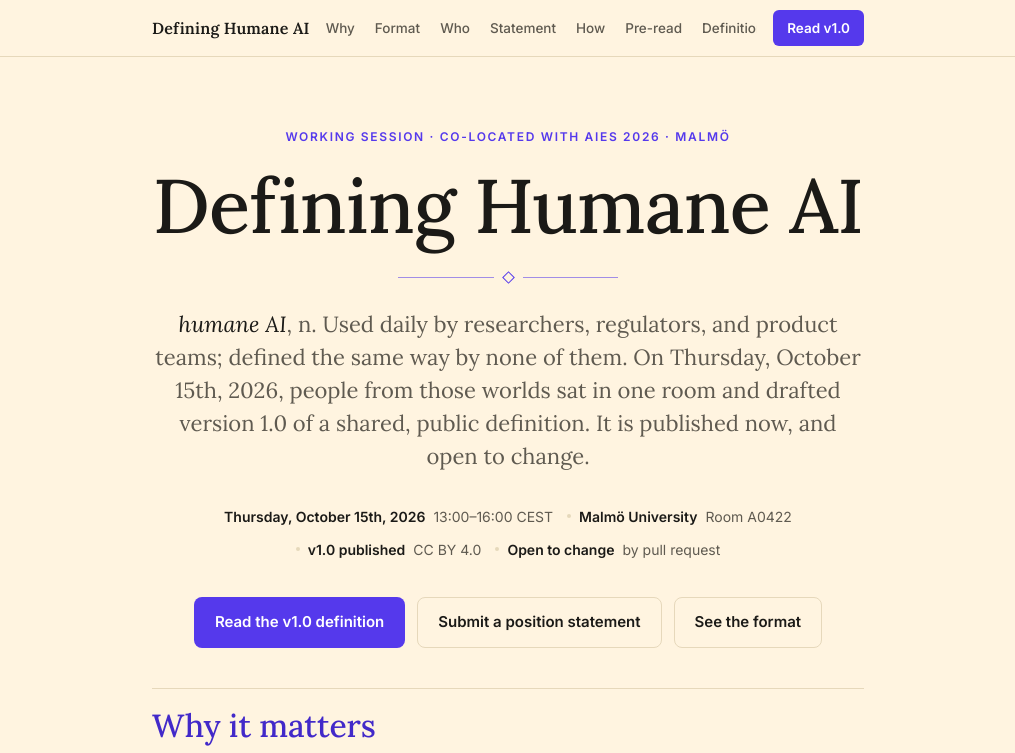
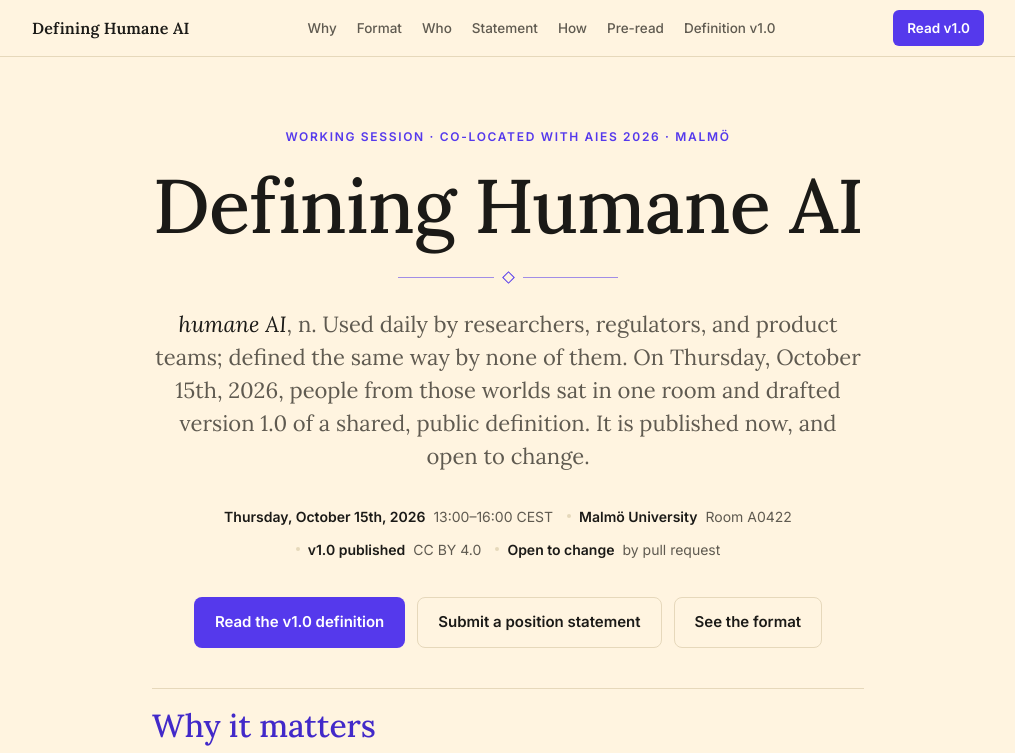
Before and after one commit to buildinghumanetech/defining-humane-ai, a plain HTML site: page index.html in a window 1280 px wide. Shown: the top 753 px of the page, without its empty margins (132-1147 px from the left). Drawn offline with Linux system fonts and the light colour scheme.

Commit message:
Fix nav: stop clipping 'Definition v1.0' link
Co-Authored-By: Claude Opus 5.5 <noreply@anthropic.com>
Claude-Session: https://claude.ai/code/session_01SPRMTZGMgZM1mC4pkWmpKm

```diff
--- a/index.html
+++ b/index.html
@@ -92,7 +92,7 @@
     backdrop-filter: blur(12px); -webkit-backdrop-filter: blur(12px);
     border-bottom: 1px solid var(--line);
   }
-  nav.top .wrap { display: flex; align-items: center; justify-content: space-between; height: 56px; gap: 16px; }
+  nav.top .wrap { max-width: 1000px; display: flex; align-items: center; justify-content: space-between; height: 56px; gap: 16px; }
   .brand { font-family: "Lora", Georgia, serif; font-weight: 600; font-size: 16px; color: var(--ink); letter-spacing: .01em; white-space: nowrap; }
   .brand:hover { text-decoration: none; color: var(--violet); }
   nav.top ul { list-style: none; margin: 0; padding: 0; display: flex; gap: 20px; font-size: 13.5px; font-weight: 500; min-width: 0; overflow: hidden; }
@@ -104,7 +104,7 @@
     transition: background .15s;
   }
   nav.top .cta:hover { background: var(--violet-deep); text-decoration: none; color: #fff; }
-  @media (max-width: 760px) { nav.top ul { display: none; } }
+  @media (max-width: 880px) { nav.top ul { display: none; } }
 
   /* hero */
   header.hero { padding: 64px 0 40px; text-align: center; }
```
